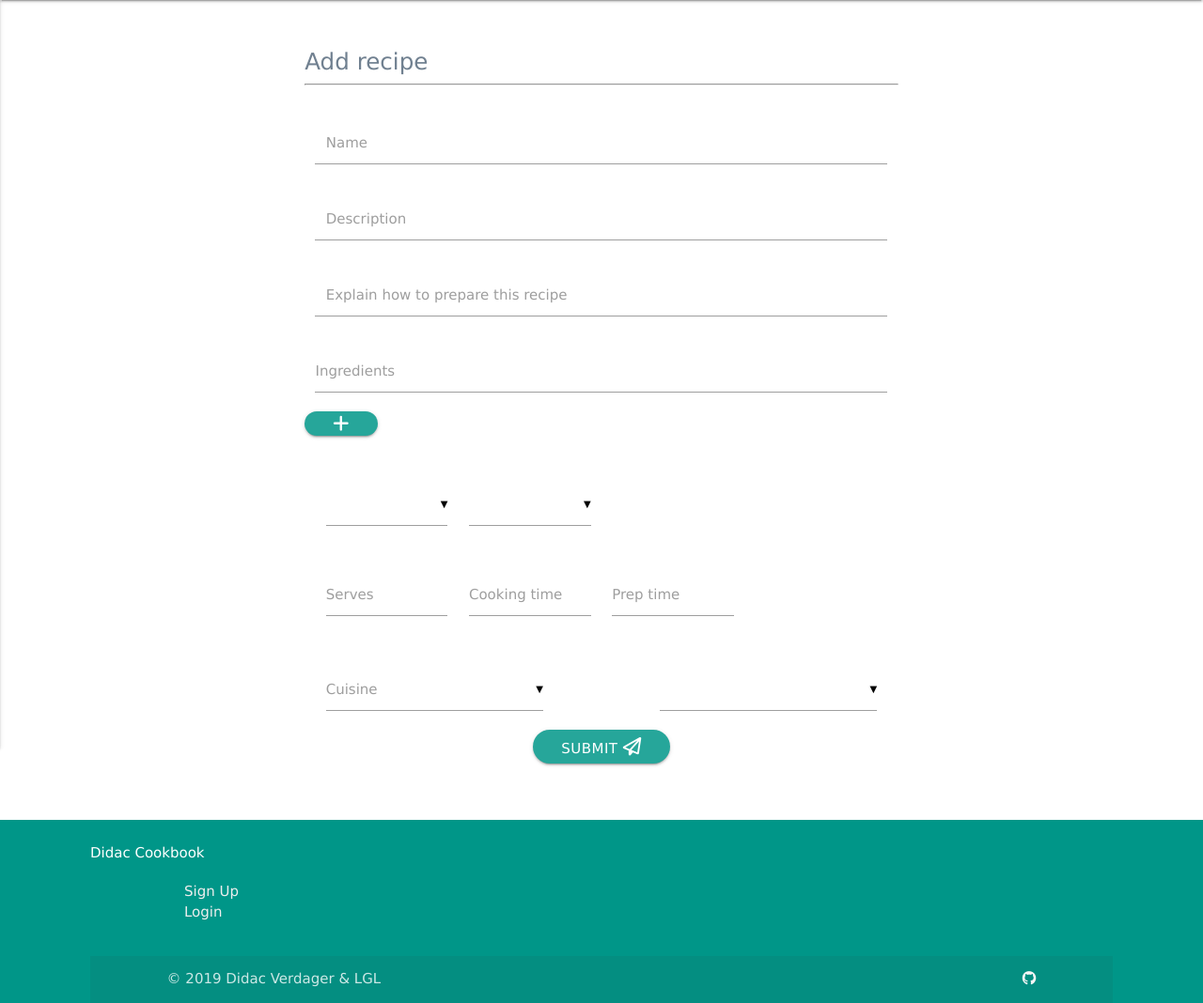
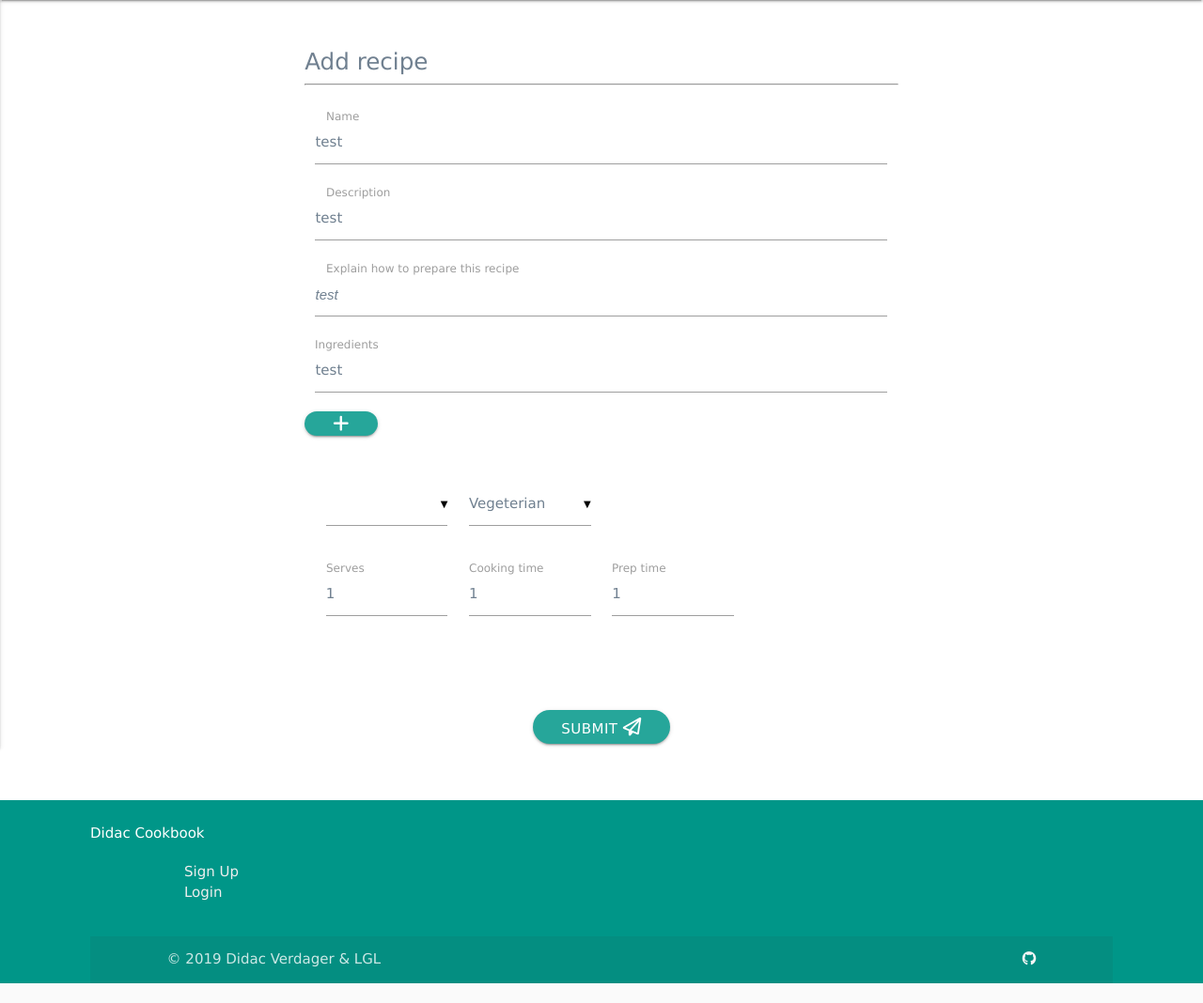
Before and after one commit to lgleon/DidacCookBook, a Flask app: page /addrecipe in a window 1280 px wide. Shown: the part 64-1132 px from the top of the page at 94% size. After the commit the page ends 1111 px from the top, so only its background shows below. Run offline with Flask 2, Linux system fonts and the light colour scheme; data that the repository does not hold is empty; some libraries are stand-ins or nearby versions.

Commit message:
addrecipe is working

```diff
--- a/app.py
+++ b/app.py
@@ -88,7 +88,6 @@ def recipe(recipe_id):
 @app.route('/recipes')
 def recipes():
     recipes = list(db.recipe.find())
-    print(request.args)
     if 'recipe_search' in request.args:
         query = request.args['recipe_search']
         new_recipe_list = []
@@ -191,49 +190,41 @@ def signup():
 @app.route('/addrecipe')
 def addrecipe():
     dish_types=set()
-    courses=set()
+    courses=["Vegeterian", "Vegan", "MEEEEEEAAAAT"]
     for recipe in db.recipe.find():
         dish_types.add(recipe['dish_type'])
-        courses.add(recipe['main_course'])
     return render_template("addrecipe.html", courses=courses, dish_types=dish_types)
 
 
 # Submit add recipe form
-@app.route('/insert_recipe', methods=['POST'])
+@app.route('/insert_recipe', methods=['POST', 'GET'])
 def insert_recipe():
     recipes = db.recipe
 
+
     recipe_name = request.form['name']
     recipe_description = request.form['description']
-    recipe_serving = request.form['n_service']
+    recipe_serving = request.form['serves']
     recipe_dish = request.form['dish_type']
     recipe_prep_time = request.form['prep_time']
     recipe_cook_time = request.form['cooking_time']
-    recipe_cuisine = request.form['cuisine']
-    recipe_level = request.form['level']
-    recipe_main_course = request.form['m_course']
+    recipe_main_course = request.form['main_course']
     recipe_ingredient = request.form['ingredient']
     recipe_preparation = request.form['preparation']
-    recipe_user = request.form['user']
-
 
     recipe_form = {
         "name": recipe_name,
         "description": recipe_description,
-        "n_service": recipe_serving,
+        "serves": recipe_serving,
         "dish_type": recipe_dish,
         "cooking-time": recipe_cook_time,
         "prep-time": recipe_prep_time,
-        "cuisine": recipe_cuisine,
-        "level": recipe_level,
-        "m_course": recipe_main_course,
+        "main_course": recipe_main_course,
         "ingredients": recipe_ingredient,
         "preparation": recipe_preparation,
-        "user": recipe_user,
     }
 
     recipes.insert_one(recipe_form)
-    print(recipe_id)
     return redirect(url_for('recipes'))
 
 
--- a/templates/addrecipe.html
+++ b/templates/addrecipe.html
@@ -1,26 +1,27 @@
 {% extends 'base.html' %} {% block content %}
 <div class="container form-container">
     <div class="row margin-bottom-5vh">
-        <form action="{{ url_for('insert_recipe') }}" method="POST" class="col s10 offset-s1 l8 offset-l2 add-recipe-form">
+        <form action="{{ url_for('insert_recipe') }}" name="recipe" method="POST" class="col s10 offset-s1 l8 offset-l2 add-recipe-form">
             <div class="row">
                 <h5>Add recipe</h5>
                 <hr>
                 <div class="input-field col s12">
-                    <div class="input-field"><input id="title" name="title" type="text" value="" required>
-                        <label for="title">Name</label></div>
                     <div class="input-field">
-                        <input id="description" name="description" type="text" value="" required>
+                        <input id="name " name="name" type="text" value="test" required>
+                        <label for="name">Name</label></div>
+                    <div class="input-field">
+                        <input id="description" name="description" type="text" value="test" required>
                         <label for="description">Description</label>
                     </div>
                     <div class="input-field">
-                        <input id="preparation" name="preparation" type="text" value="" required>
+                        <input id="preparation" name="preparation" type="text" value="test" required>
                         <label for="preparation">Explain how to prepare this recipe</label>
                     </div>
                 </div>
                 <div id="TextBoxesGroupIngredients">
                     <!-- Ingredients -->
                     <div class="input-field col s12" id="TextBoxDivIngredients">
-                        <input id="recipe_ingredient" name="ingredient" type="text" value="" required>
+                        <input id="recipe_ingredient" name="ingredient" type="text" value="test" required>
                         <label for="recipe_ingredient">Ingredients</label>
                         <div class="row">
                             <a class="btn waves-effect waves-light btn-x-small" id="addIngredient"><i class="fa fa-plus"
@@ -39,7 +40,7 @@
                         </select>
                     </div>
                     <div class="col s6 l3 input-field" id="m_courses">
-                        <select class="form-control" id="m_course" name="m_course" required>
+                        <select class="form-control" id="main_course" name="main_course" required>
                             {% for course in courses %}
                             <option value="{{course}}">{{course}}</option>
                             {% endfor %}
@@ -48,35 +49,20 @@
                 </div>
                 <div class="input-field col s12">
                     <div class="col s6 l3 input-field">
-                        <input id="recipe_serves" name="serves" type="number" value="" required>
+                        <input id="recipe_serves" name="serves" type="number" value="1" required>
                         <label for="recipe_serves">Serves</label>
                     </div>
                     <div class="col s6 l3 input-field">
-                        <input id="recipe_cook_time" name="cooking_time" type="number" value="" required>
+                        <input id="recipe_cook_time" name="cooking_time" type="number" value="1" required>
                         <label for="recipe_cook_time">Cooking time</label>
                     </div>
                     <div class="col s6 l3 input-field">
-                        <input id="recipe_prep_time" name="prep_time" type="number" value="" required>
+                        <input id="recipe_prep_time" name="prep_time" type="number" value="1" required>
                         <label for="recipe_prep_time">Prep time</label>
                     </div>
                 </div>
             </div>
-            <div class="input-field col s12 l5">
-                <label for="recipe_cuisine">Cuisine</label>
-                <select id="cuisine_name" name="cuisine" required>
-                    {% for cuisine in cuisines %}
-                    <option value="{{cuisine}}">{{cuisine}}</option>
-                    {% endfor %}
-                </select>
-            </div>
-            <!-- User -->
-            <div class="input-field col s12 l5 offset-l2">
-                <select id="user_name" name="user" required>
-                    {% for username in usernames %}
-                    <option value="{{username}}">{{username}}</option>
-                    {% endfor %}
-                </select>
-            </div>
+
             <!-- File uploads -->
             <div class="row add-recipe-submit-btns center-align">
                 <button class="btn waves-effect waves-light hvr-icon-up" type="submit" name="">Submit
```
